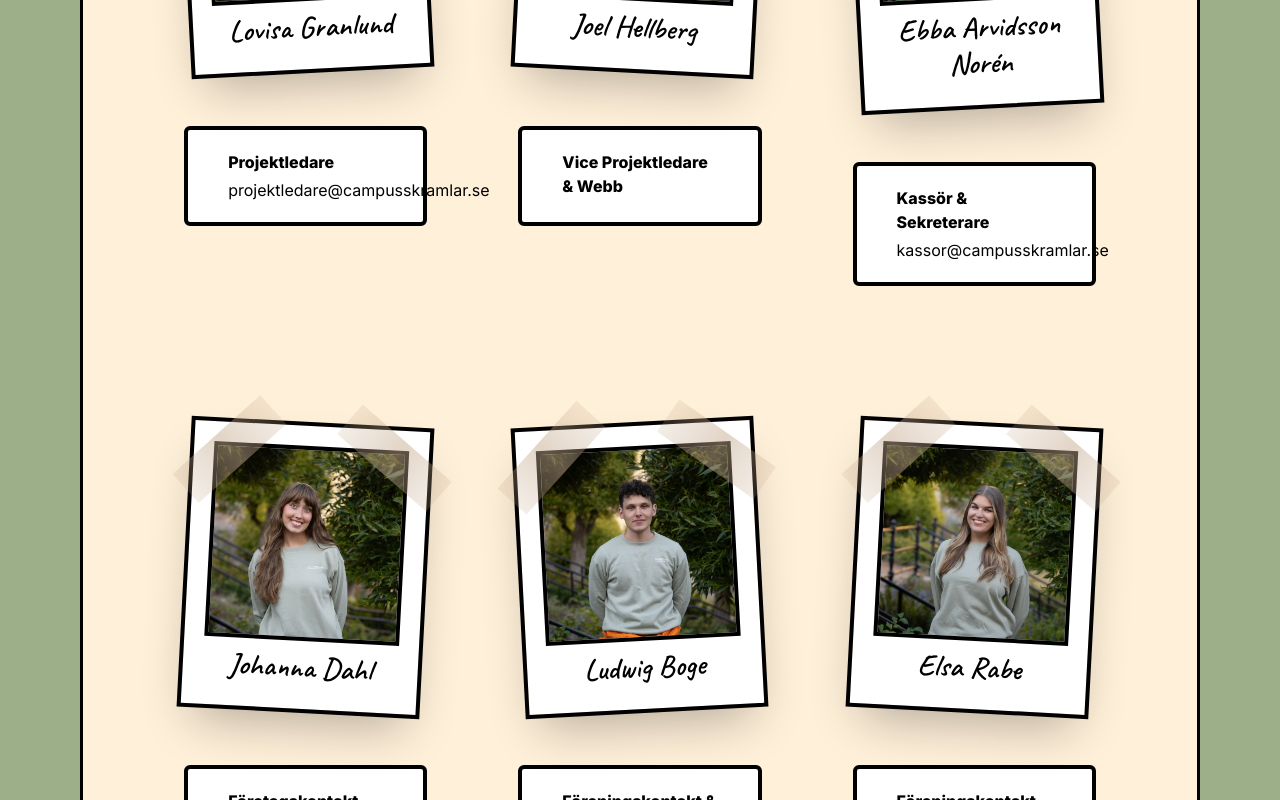
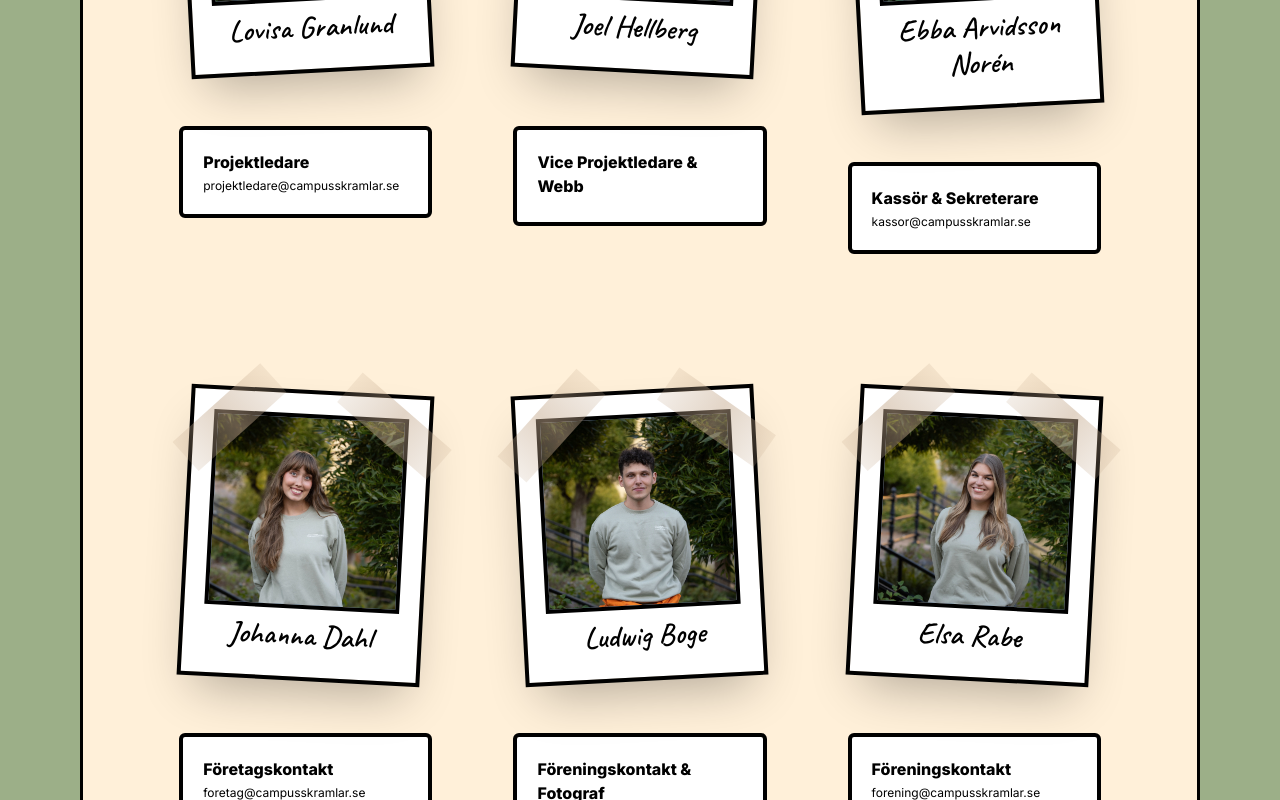
Before and after one commit to JoelHellberg/campus-skramlar, a Next.js app: page / in a window 1280 px wide. Shown: the part 3240-4040 px from the top of the page. Built offline with nearby package versions, Linux system fonts and the light colour scheme; no server answers; the database is empty; a web font is replaced by a local one.

Commit message:
Småpill på framsidan

```diff
--- a/sections/members/member.tsx
+++ b/sections/members/member.tsx
@@ -48,9 +48,9 @@ export default function Member(props: Props) {
       </div>
 
       {/* Post och mail lapp */}
-      <div className="w-4/5 mt-15 mb-10 px-10 py-5 bg-white outline-4 rounded-xs">
+      <div className="w-5/6 mt-15 mb-10 px-5 py-5 bg-white outline-4 rounded-xs">
         <p className="font-extrabold mb-1">{props.post}</p>
-        <p>{props.mail}</p>
+        <p className="xl:text-xs 2xl:text-base">{props.mail}</p>
       </div>
     </div>
   );
--- a/sections/members/members.tsx
+++ b/sections/members/members.tsx
@@ -62,7 +62,7 @@ export default function Members() {
         className="flex flex-wrap justify-center gap-y-12 w-full py-15"
       >
         {members.map((member, i) => (
-          <div key={i} className="w-[95%] sm:w-[45%] xl:w-[30%] py-2">
+          <div key={i} className="w-[95%] md:w-[45%] xl:w-[30%] py-2">
             <Member
               name={member.name}
               post={member.post}
--- a/sections/piggyBanks/piggyBank/piggyBank.tsx
+++ b/sections/piggyBanks/piggyBank/piggyBank.tsx
@@ -76,8 +76,8 @@ export default async function PiggyBank(props: Props) {
               }}
             >
               <h4
-                className="inline-block !font-bold text-left max-w-9/12
-              !text-4xl md:!text-5xl leading-10 md:leading-14"
+                className="inline-block !font-bold text-left max-w-11/12
+              !text-4xl md:!text-5xl leading-10 md:leading-14 whitespace-pre-wrap truncate"
               >
                 {props.bossa.forenings_namn}s
                 <br />
```
